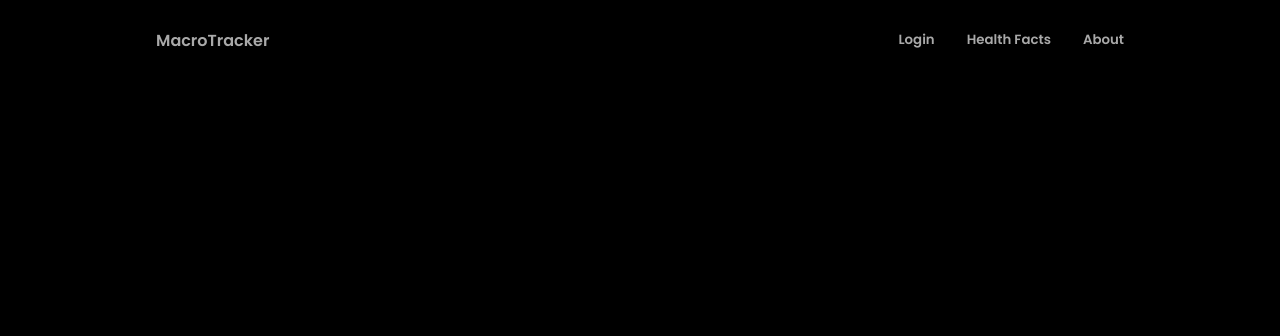
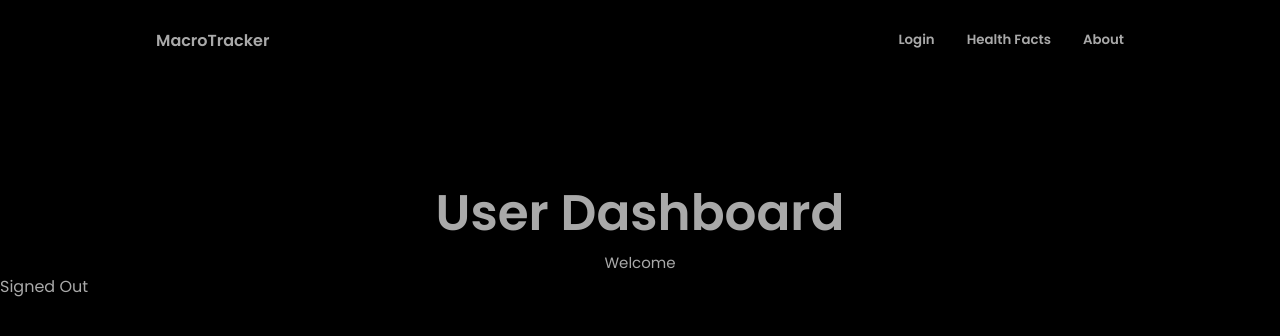
Before and after one commit to Tjrich336/MacroTracker, a React (Create React App) app in the folder website/: page /userdashboard in a window 1280 px wide. Shown: the top 336 px of the page. Built offline with nearby package versions, Linux system fonts and the light colour scheme; no server answers.

Commit message:
Created userdashboard place holder and auth.

```diff
--- a/website/src/App.js
+++ b/website/src/App.js
@@ -7,6 +7,7 @@ import About from './components/About/About';
 import HealthFacts from './components/HealthFacts/HealthFacts';
 import Login from './components/Login/Login';
 import Signup from './components/Login/Signup';
+import UserDashBoard from './components/UserDashBoard/UserDashBoard';
 
 function App() {
   return (
@@ -19,6 +20,7 @@ function App() {
           <Route path="/healthfacts" component={HealthFacts} />
           <Route path="/about" component={About} />
           <Route path="/signup" component={Signup} />
+          <Route path="/userdashboard" component={UserDashBoard} />
         </Switch>
       </main>
     </Router>
--- a/website/src/components/Login/Login.jsx
+++ b/website/src/components/Login/Login.jsx
@@ -18,6 +18,10 @@ function Login() {
     });
   };
 
+  const handleButtonClick = () => {
+    window.location.href = '/userdashboard';
+  };
+
   return (
     <section className="login section" id="login">
        <h2 className="login__title">Login</h2>
@@ -36,7 +40,7 @@ function Login() {
                  value={Password}
                  onChange={(e) => setPassword(e.target.value)}
           ></input>
-          <button className="login__button" type="Submit">Log In</button>
+          <button className="login__button" type="Submit" onClick={handleButtonClick}>Log In</button>
         </form>
         <Link to="/signup" className="register">
                 <i></i> Don't Have An Account? Register Today!
--- a/website/src/components/Login/Signup.jsx
+++ b/website/src/components/Login/Signup.jsx
@@ -17,6 +17,10 @@ function Create() {
     });
   };
 
+  const handleButtonClick = () => {
+    window.location.href = '/userdashboard';
+  };
+
   return (
       <section className="signup section" id="signup">
         <h2 className="signup__title">Signup</h2>
@@ -34,7 +38,7 @@ function Create() {
                  value={Password}
                  onChange={(e) => setPassword(e.target.value)}
           ></input>
-          <button className="signup__button" type="Submit">Sign Up</button>
+          <button className="signup__button" type="Submit" onClick={handleButtonClick}>Sign Up</button>
         </form>
        </section>
     </section>
--- a/website/src/components/UserDashBoard/UserDashBoard.jsx
+++ b/website/src/components/UserDashBoard/UserDashBoard.jsx
@@ -1,6 +1,7 @@
 import { onAuthStateChanged, signOut } from 'firebase/auth';
 import React, { useEffect, useState } from 'react';
 import { auth } from '../../firebase';
+import './userdashboard.css';
 
 function UserDashBoard() {
 
@@ -22,12 +23,17 @@ function UserDashBoard() {
 
     const userSignOut = () => {
         signOut(auth).then(() => {
+            setAuthUser(null);
             console.log("Sign Out Successful")
         }).catch(error => console.log(error))
     }
 
   return (
-    <div>{ authUser ? <><p>{`Signed In as ${authUser.email}`}</p><button onClick={userSignOut}>Sign Out</button></> : <p>Signed Out</p>}</div>
+    <section className="userdashboard section" id="userdashboard">
+       <h2 className="userdashboard__title">User Dashboard </h2>
+       <span className="userdashboard__subtitle">Welcome</span>
+        <div>{ authUser ? <><p>{`Signed In as ${authUser.email}`}</p><button className='signoutbutton' onClick={userSignOut}>Sign Out</button></> : <p>Signed Out</p>}</div>
+    </section>
   )
 }
 
--- a/website/src/components/UserDashBoard/userdashboard.css
+++ b/website/src/components/UserDashBoard/userdashboard.css
@@ -0,0 +1,25 @@
+.userdashboard__title {
+    font-size: 50px;
+    font-weight: bold;
+    color: darkgray;
+    text-align: center;
+    margin-top: 5rem;
+}
+
+.userdashboard__subtitle {
+    font-size: 15px;
+    color: darkgray;
+    text-align: center;
+    display: block;
+}
+
+.signoutbutton {
+    padding-left: 1rem;
+    padding-right: 1rem;
+    padding-top: 0.25rem;
+    padding-bottom: 0.25rem;
+    border-radius: 0.25rem;
+    color: white;
+    background-color: rgb(90, 89, 89);
+    box-shadow: inset 0 0 0 3px rgba(10, 10, 10, 0.433);
+}
```
Also changed, not shown: website/src/components/Login/AuthDetail.jsx (deleted).
